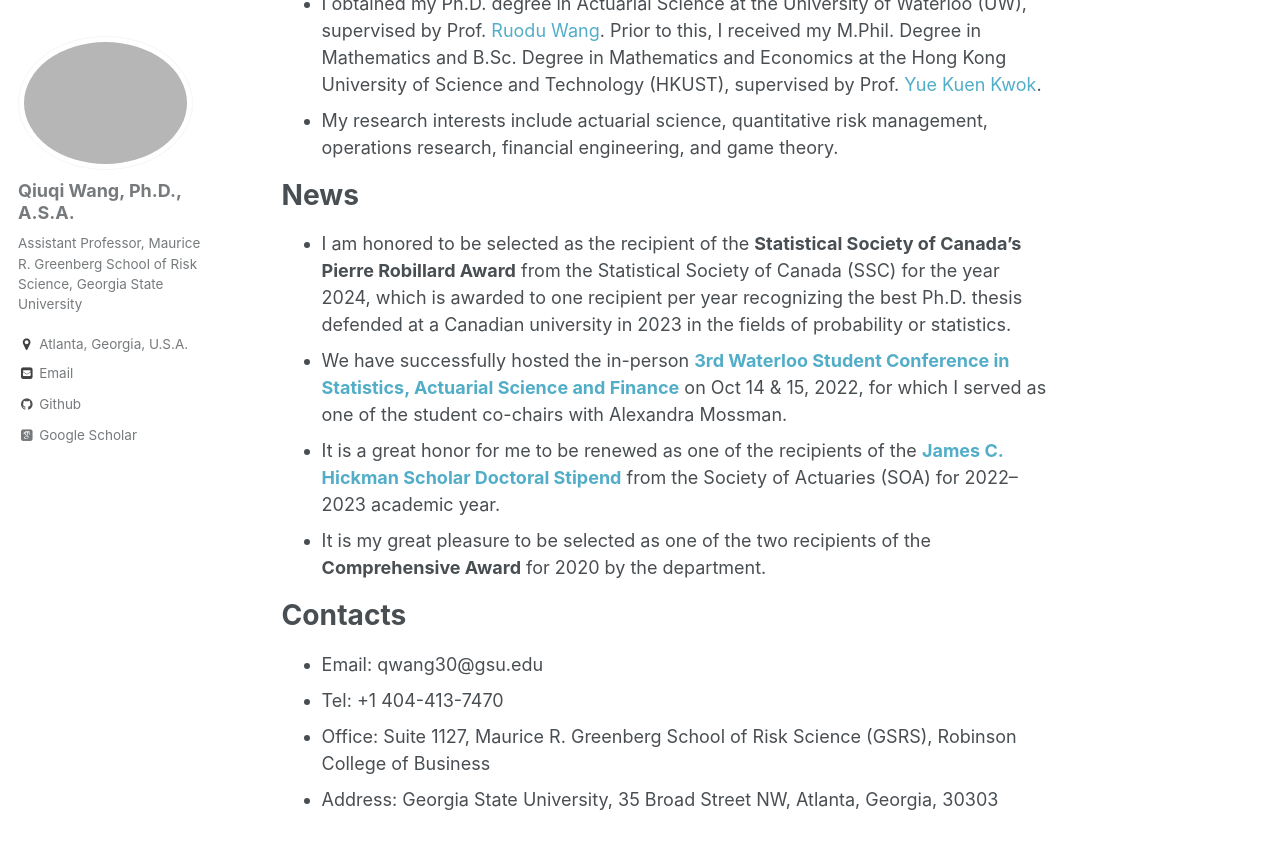
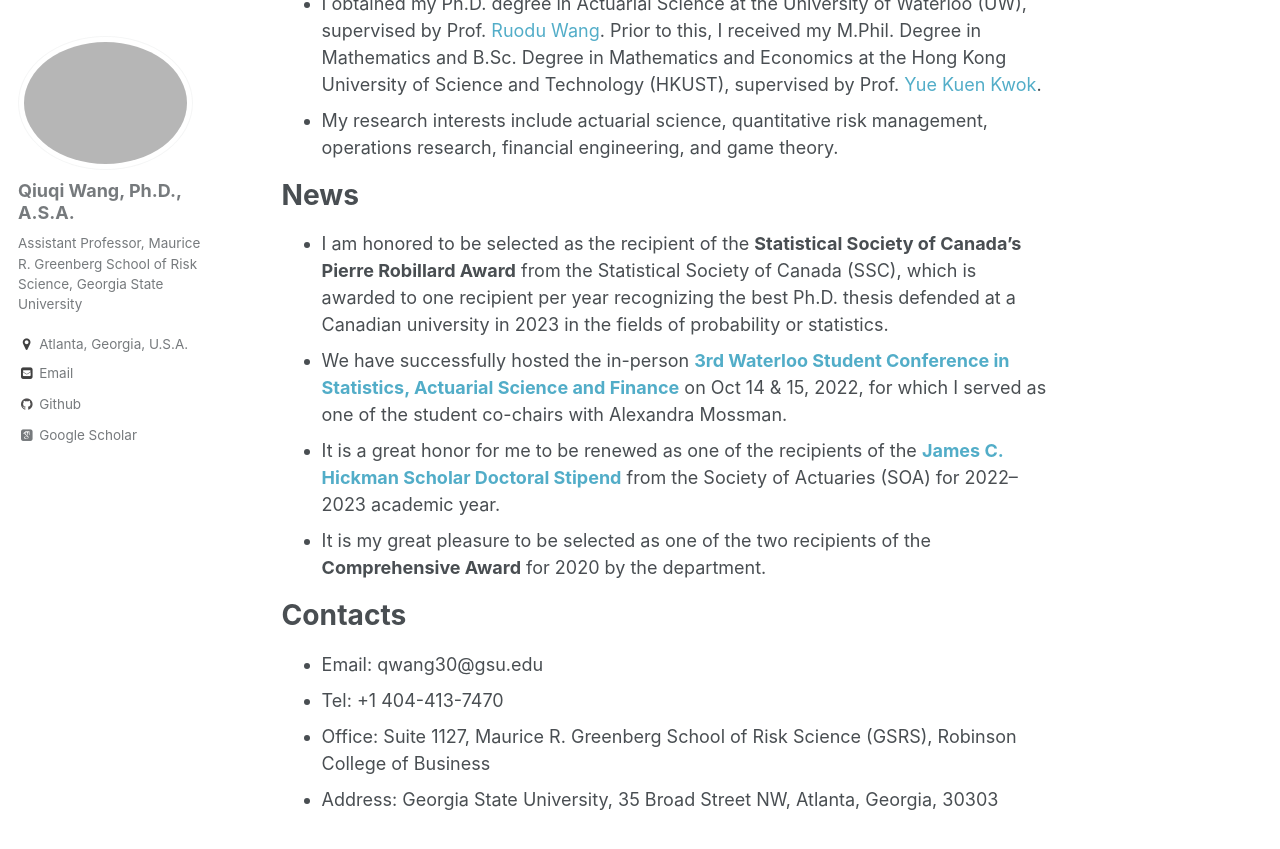
Before and after one commit to qwangan/qwangan.github.io, a Jekyll site: the page built from _pages/about.md, in a window 1280 px wide and 900 px high, scrolled down 618 px. Shown: the top 849 px of the window. Built offline with Jekyll 4.4.1, drawn with Linux system fonts in a browser that asks for light colours; some web fonts are replaced.

Commit message:
Update about.md

```diff
--- a/_pages/about.md
+++ b/_pages/about.md
@@ -18,7 +18,7 @@
 * My research interests include actuarial science, quantitative risk management, operations research, financial engineering, and game theory.
 
 # News
-* I am honored to be selected as the recipient of the **Statistical Society of Canada's Pierre Robillard Award** from the Statistical Society of Canada (SSC) for the year 2024, which is awarded to one recipient per year recognizing the best Ph.D. thesis defended at a Canadian university in 2023 in the fields of probability or statistics.
+* I am honored to be selected as the recipient of the **Statistical Society of Canada's Pierre Robillard Award** from the Statistical Society of Canada (SSC), which is awarded to one recipient per year recognizing the best Ph.D. thesis defended at a Canadian university in 2023 in the fields of probability or statistics.
 * We have successfully hosted the in-person **[3rd Waterloo Student Conference in Statistics, Actuarial Science and Finance](https://uwaterloo.ca/statistics-actuarial-science-finance-student-conference/)** on Oct 14 & 15, 2022, for which I served as one of the student co-chairs with Alexandra Mossman.
 * It is a great honor for me to be renewed as one of the recipients of the **[James C. Hickman Scholar Doctoral Stipend](https://www.soa.org/resources/announcements/press-releases/2022/2022-hickman-scholar/)** from the Society of Actuaries (SOA) for 2022--2023 academic year.
 * It is my great pleasure to be selected as one of the two recipients of the **Comprehensive Award** for 2020 by the department.
```
